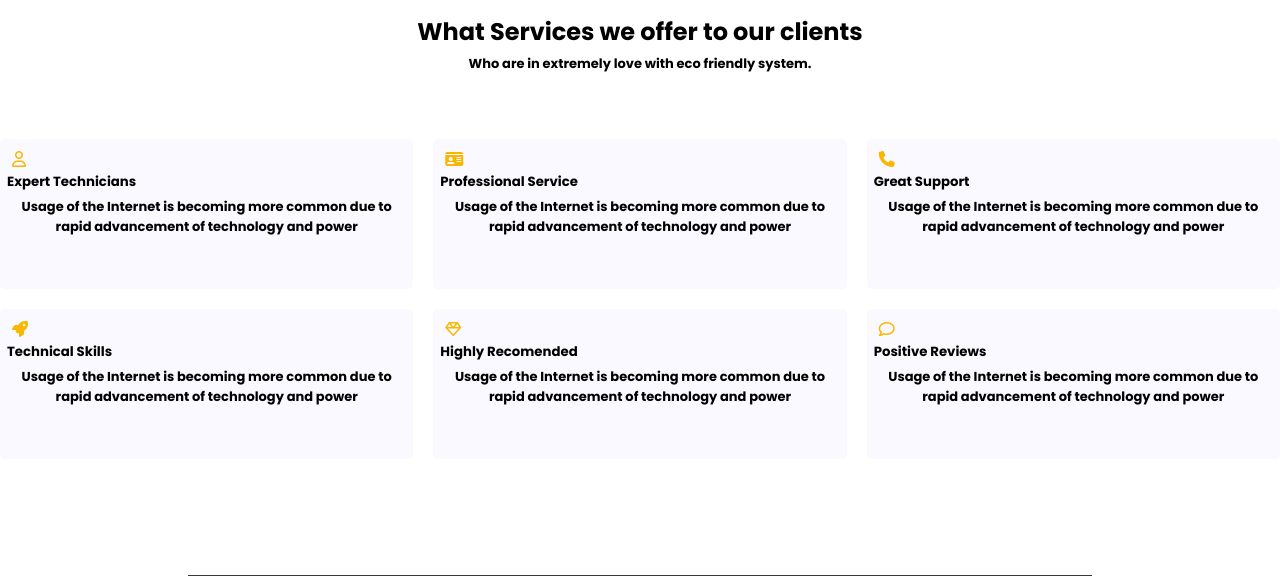
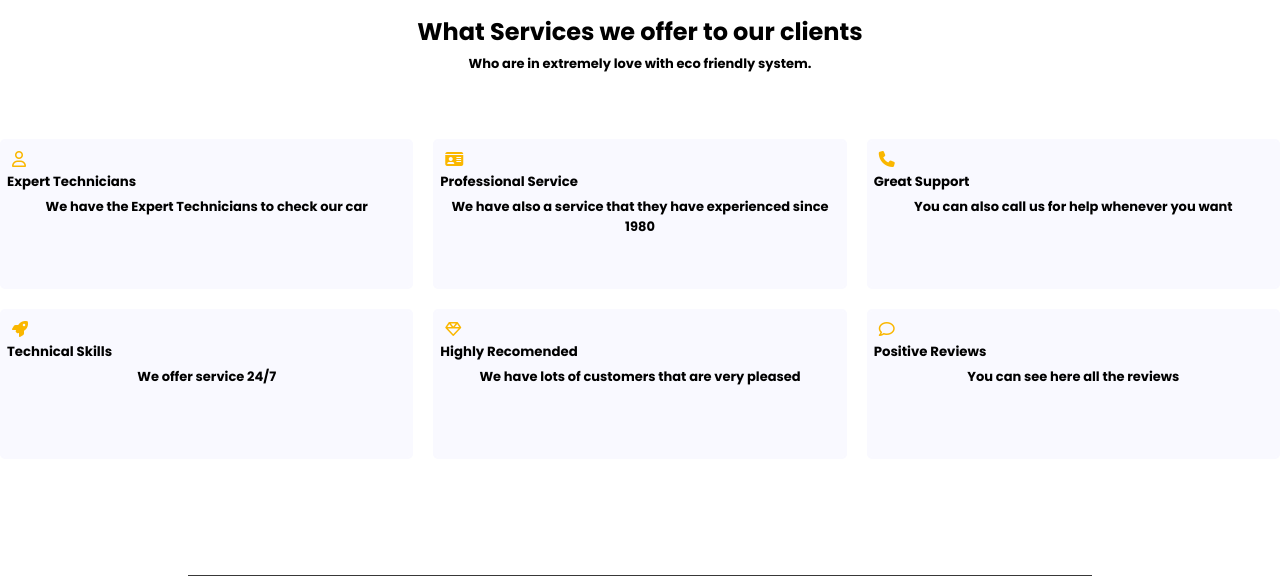
Before and after one commit to ArdiBerdyna/WEB, a PHP site: page /aboutus.php in a window 1280 px wide. Shown: the part 162-738 px from the top of the page. Run offline with PHP 8.4, Linux system fonts and the light colour scheme; data comes from the database, SQL or seed files in the repository.

Commit message:
add some text

```diff
--- a/aboutus.php
+++ b/aboutus.php
@@ -30,42 +30,42 @@
                         <i class="fa-regular fa-user"></i>
                     </span>
                     <h5>Expert Technicians</h5>
-                    <p>Usage of the Internet is becoming more common due to rapid advancement of technology and power</p>
+                    <p>We have the Expert Technicians to check our car</p>
                 </div>
                 <div class="card">
                     <span class="card-logo">
                         <i class="fa-solid fa-id-card"></i>
                     </span>
                     <h5>Professional Service</h5>
-                    <p>Usage of the Internet is becoming more common due to rapid advancement of technology and power</p>
+                    <p>We have also a service that they have experienced since 1980</p>
                 </div>
                 <div class="card">
                     <span class="card-logo">
                         <i class="fa-solid fa-phone"></i>
                     </span>
                     <h5>Great Support</h5>
-                    <p>Usage of the Internet is becoming more common due to rapid advancement of technology and power</p>
+                    <p>You can also call us for help whenever you want</p>
                 </div>
                 <div class="card">
                     <span class="card-logo">
                         <i class="fa-solid fa-rocket"></i>
                     </span>
                     <h5>Technical Skills</h5>
-                    <p>Usage of the Internet is becoming more common due to rapid advancement of technology and power</p>
+                    <p>We offer service 24/7</p>
                 </div>
                 <div class="card">
                     <span class="card-logo">
                         <i class="fa-regular fa-gem"></i>
                     </span>
                     <h5>Highly Recomended</h5>
-                    <p>Usage of the Internet is becoming more common due to rapid advancement of technology and power</p>
+                    <p>We have lots of customers that are very pleased</p>
                 </div>
                 <div class="card">
                     <span class="card-logo">
                         <i class="fa-regular fa-comment"></i>
                     </span>
                     <h5>Positive Reviews</h5>
-                    <p>Usage of the Internet is becoming more common due to rapid advancement of technology and power</p>
+                    <p>You can see here all the reviews</p>
                 </div>
             </div>
         </div>
```
Also changed, not shown: index.php (+6 -6 lines).
